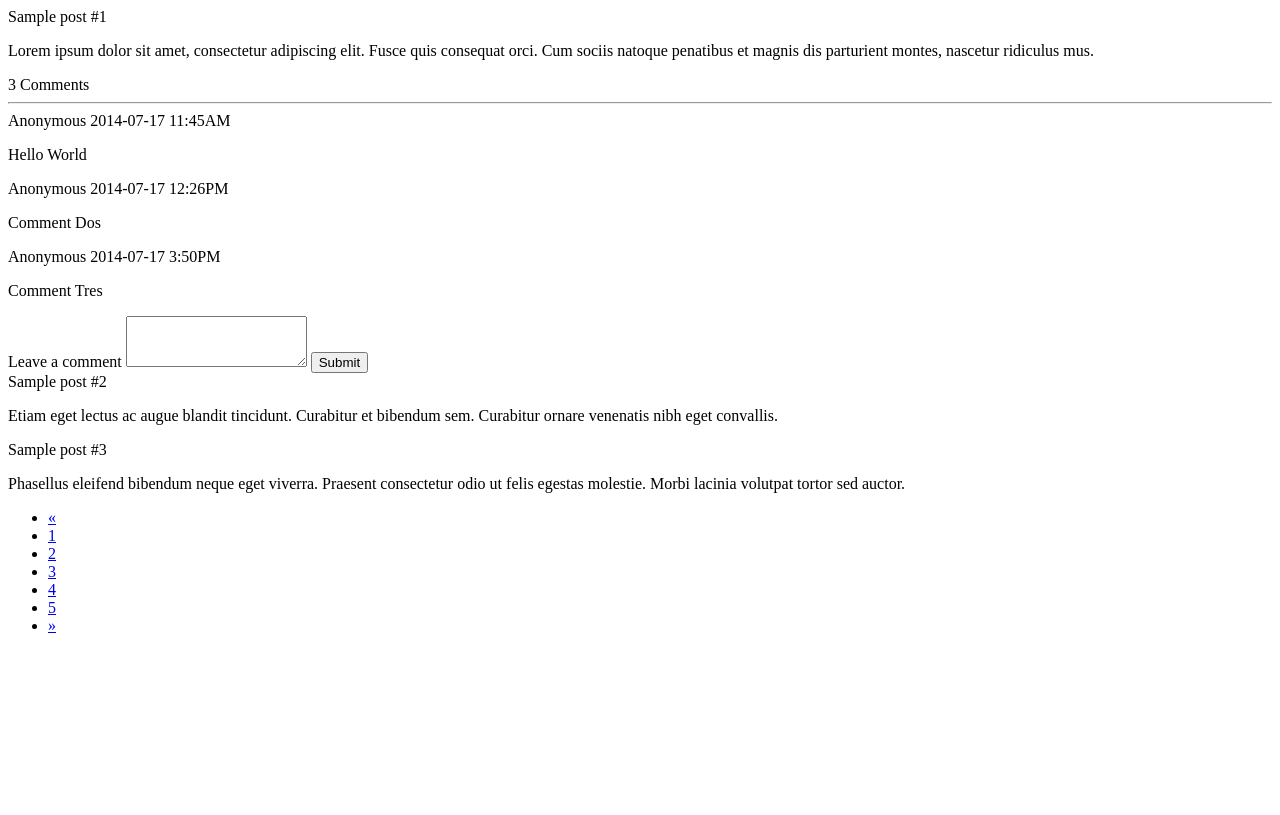
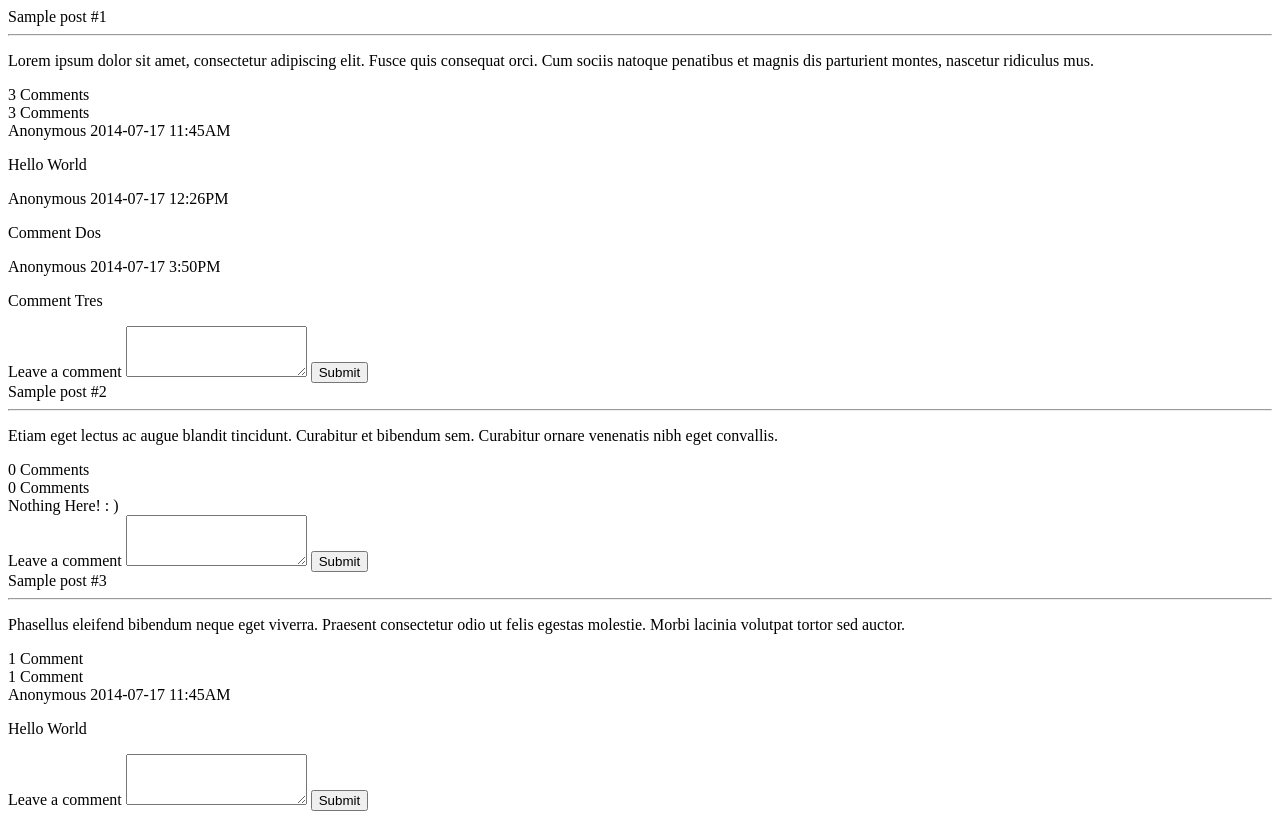
Before and after one commit to jonwho/Sony-chan, a website: page public/modules/core/views/home.client.view.html in a window 1280 px wide. Shown: the top 815 px of the page. Drawn offline with Linux system fonts and the light colour scheme.

Commit message:
UI modification

```diff
--- a/public/modules/core/controllers/home.client.controller.js
+++ b/public/modules/core/controllers/home.client.controller.js
@@ -2,7 +2,7 @@
 
 
 angular.module('core').controller('HomeController', function($scope) {
-	$('a.postlink').click(function() {
-		alert("Alert");
-	});
+	$scope.isCollapsed = true;
+	$scope.isCollapsed1 = true;
+	$scope.isCollapsed2 = true;
 });
--- a/public/modules/core/css/core.css
+++ b/public/modules/core/css/core.css
@@ -8,16 +8,37 @@
 	display: none !important;
 }
 
+.nav, .pagination, .carousel, .panel-title a {
+	cursor: pointer;
+}
+
 body {
 	font-family: 'Open Sans', sans-serif;
+	background: url("http://subtlepatterns.com/patterns/pw_maze_white.png") repeat scroll 0% 0% transparent;
+}
+
+hr {
+	border: 0;
+	height: 0;
+	border-top: 1px solid #575757;
+}
+
+.glyphicon {
+	font-size: 1.2em;
+}
+
+.comment-info {
+	margin-left: 5px;
+	font-size: 1.3em;
+	font-weight: lighter;
 }
 
 .form-control {
-	border-radius: 0px;
+	border-radius: 0;
 }
 
 .btn-default {
-	border-radius: 0px;
+	border-radius: 0;
 }
 
 .post {
@@ -27,7 +48,7 @@ body {
 }
 
 .post p {
-	padding-top: 10px;
+	padding-bottom: 10px;
 	font-size: 1.5em;
 }
 
@@ -47,8 +68,10 @@ body {
 .comment-container {
 	padding: 40px;
 	margin: auto 50px;
+	-moz-box-shadow: 0 0 10px #c6c6c6;
 	-webkit-box-shadow: 0 0 10px #c6c6c6;
         box-shadow: 0 0 10px #c6c6c6;
+        background-color: #fff;
 }
 
 .trapezoid {
@@ -62,11 +85,14 @@ body {
 	display: block;
 	padding: 30px 20px;
 	font-size: 4em;
-	color: #;
 }
 
-hr {
-	background: #ff6600;
+.nothing-here {
+	margin: 50px;
+	font-size: 2em;
+	font-weight: lighter;
+	text-align: center;
+	font-style: italic;
 }
 
 .comment-body {
@@ -91,16 +117,8 @@ hr {
 	margin-left: 10px;
 }
 
-.comment-box {
-
-}
-
 .comment-box-header {
 	display: block;
 	padding: 30px 20px;
 	font-size: 3em;
 }
-
-.comment-button {
-	background: ;
-}
--- a/public/modules/core/views/home.client.view.html
+++ b/public/modules/core/views/home.client.view.html
@@ -3,15 +3,18 @@
 	<div class="container">
 		<div class="row">
 			<div id="00001" class="post col-md-12">
-				<a href="#" class="postlink"></a>
+				<a ng-click="isCollapsed=!isCollapsed" href="#" class="postlink"></a>
 				<span class="title">Sample post #1</span>
+				<hr>
 				<p>Lorem ipsum dolor sit amet, consectetur adipiscing elit. Fusce quis consequat orci. Cum sociis natoque penatibus et magnis dis parturient montes, nascetur ridiculus mus.</p>
+				<span class="glyphicon glyphicon-comment"></span>
+				<span class="comment-info">3 Comments</span>
 			</div>
+			<div collapse="isCollapsed">
 				<div class="clearfix"></div>
 				<div class="trapezoid col-md-12"></div>
 				<div class="comment-container">
 					<span class="comment-list-header">3 Comments</span>
-				<hr>
 					<div class="comment-body">
 						<span class="userid">Anonymous</span>
 						<span class="time-stamp">2014-07-17 11:45AM</span>
@@ -34,18 +37,57 @@
 					</div>
 				</div>
 			</div>
+		</div>
 		<div class="row">
 			<div id="00002" class="post col-md-12">
-				<a href="#" class="postlink"></a>
+				<a ng-click="isCollapsed1=!isCollapsed1" href="#" class="postlink"></a>
 				<span class="title">Sample post #2</span>
+				<hr>
 				<p>Etiam eget lectus ac augue blandit tincidunt. Curabitur et bibendum sem. Curabitur ornare venenatis nibh eget convallis.</p>
+				<span class="glyphicon glyphicon-comment"></span>
+				<span class="comment-info">0 Comments</span>
+			</div>
+			<div collapse="isCollapsed1">
+				<div class="clearfix"></div>
+				<div class="trapezoid col-md-12"></div>
+				<div class="comment-container">
+					<span class="comment-list-header">0 Comments</span>
+					<div class="nothing-here text-center">
+						<span>Nothing Here! : )</span>
+					</div>
+					<div class="comment-box">
+						<span class="comment-box-header">Leave a comment</span>
+						<textarea class="form-control" rows="3"></textarea>
+						<button type="button" class="btn btn-default pull-right">Submit</button>
+					</div>
+				</div>
 			</div>
 		</div>
 		<div class="row">
 			<div id="00003" class="post col-md-12">
-				<a href="#" class="postlink"></a>
+				<a ng-click="isCollapsed2=!isCollapsed2" href="#" class="postlink"></a>
 				<span class="title">Sample post #3</span>
+				<hr>
 				<p>Phasellus eleifend bibendum neque eget viverra. Praesent consectetur odio ut felis egestas molestie. Morbi lacinia volutpat tortor sed auctor. </p>
+				<span class="glyphicon glyphicon-comment"></span>
+				<span class="comment-info">1 Comment</span>
+			</div>
+			<div collapse="isCollapsed2">
+				<div class="clearfix"></div>
+				<div class="trapezoid col-md-12"></div>
+				<div class="comment-container">
+					<span class="comment-list-header">1 Comment</span>
+					<div class="comment-body">
+						<span class="userid">Anonymous</span>
+						<span class="time-stamp">2014-07-17 11:45AM</span>
+						<p>Hello World</p>
+					</div>
+					<div class="comment-box">
+						<span class="comment-box-header">Leave a comment</span>
+						<textarea class="form-control" rows="3"></textarea>
+						<button type="button" class="btn btn-default pull-right">Submit</button>
+					</div>
+				</div>
 			</div>
 		</div>
 
```
Also changed, not shown: public/modules/core/views/header.client.view.html (+1 -1 lines), logo.gif (added). Lines whose indentation alone changed are shown as unchanged.
